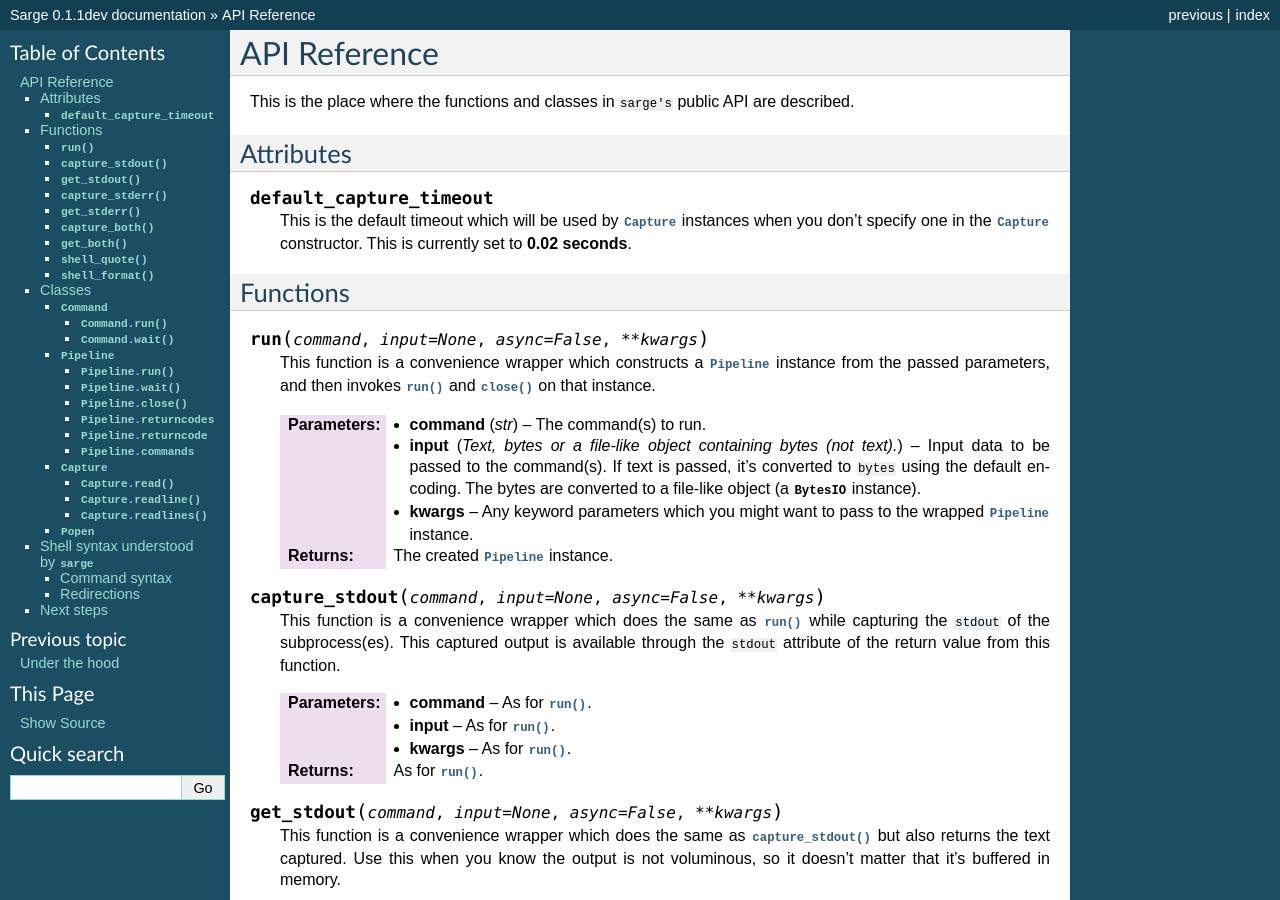
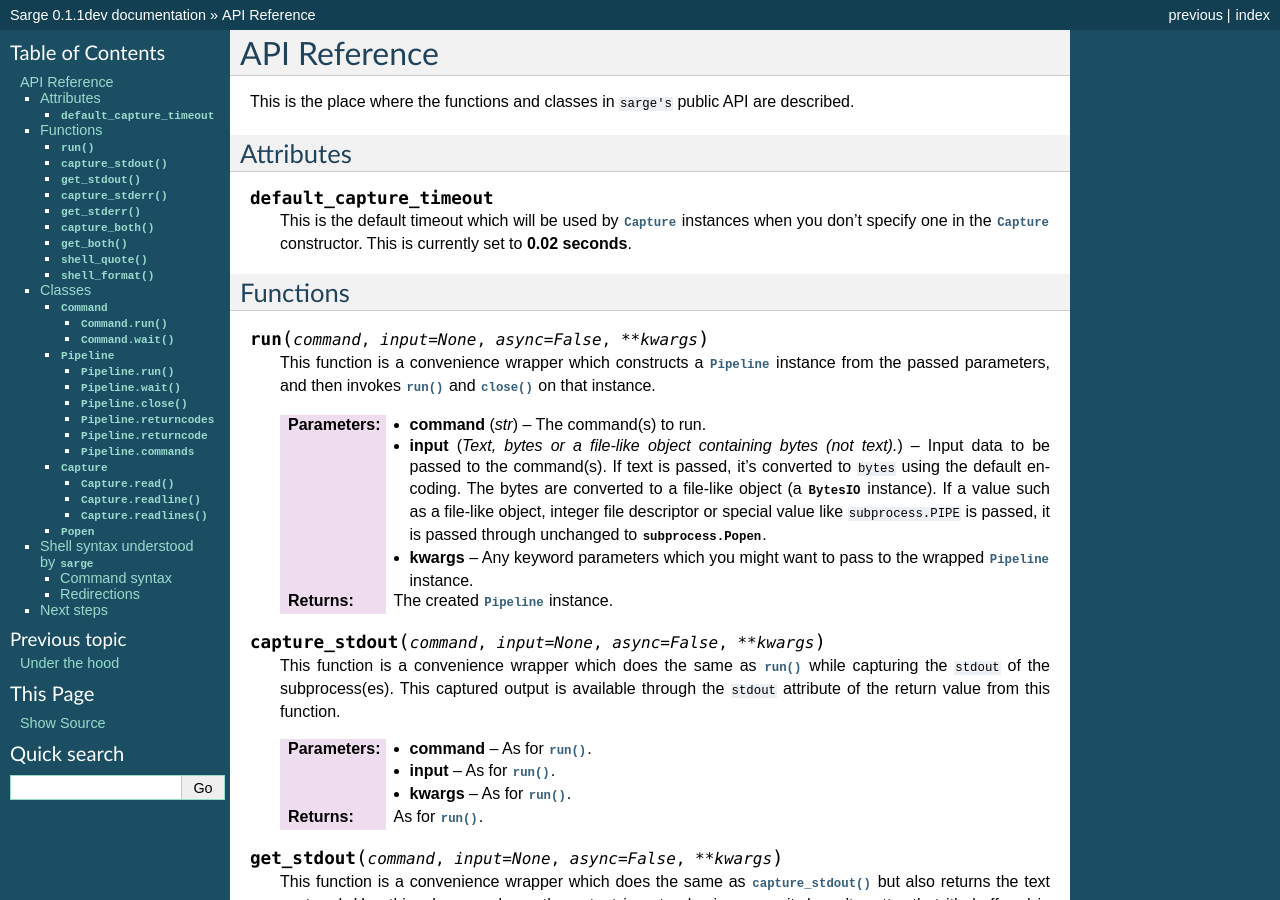
Before and after one commit to vsajip/sarge, a Sphinx documentation site: the page built from docs/reference.rst, in a window 1280 px wide and 900 px high. Built offline with Sphinx 7.4.7, drawn with Linux system fonts in a browser that asks for light colours; formulas are drawn with MathJax 3.

Commit message:
Updated documentation.

```diff
--- a/docs/reference.rst
+++ b/docs/reference.rst
@@ -29,7 +29,10 @@
    :param input: Input data to be passed to the command(s). If text is passed,
                  it's converted to ``bytes`` using the default encoding. The
                  bytes are converted to a file-like object (a
-                 :class:`BytesIO` instance).
+                 :class:`BytesIO` instance). If a value such as a file-like
+                 object, integer file descriptor or special value like
+                 ``subprocess.PIPE`` is passed, it is passed through
+                 unchanged to :class:`subprocess.Popen`.
    :type input: Text, bytes or a file-like object containing bytes (not text).
    :param kwargs: Any keyword parameters which you might want to pass to the
                    wrapped :class:`Pipeline` instance.
```
Also changed, not shown: docs/tutorial.rst (+5 -2 lines).
